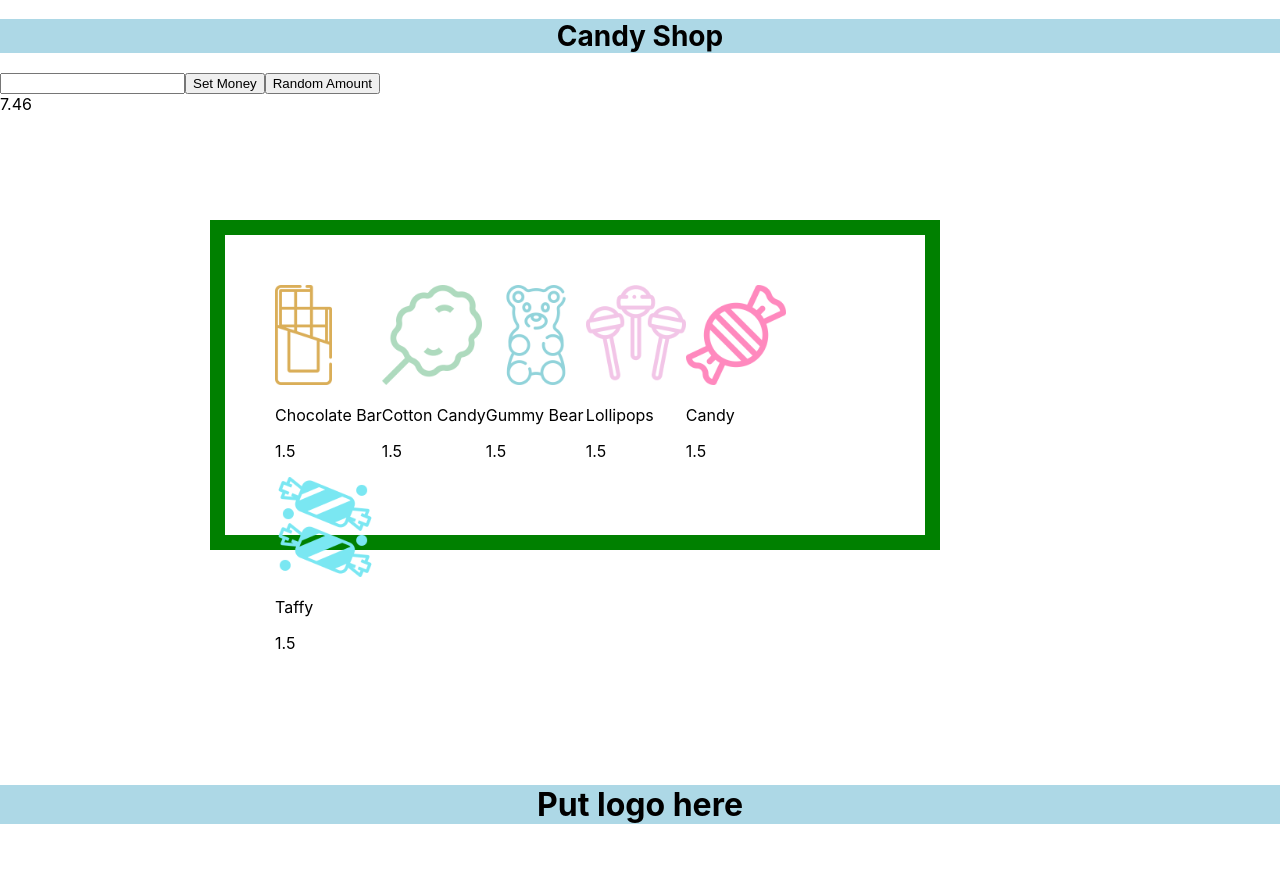
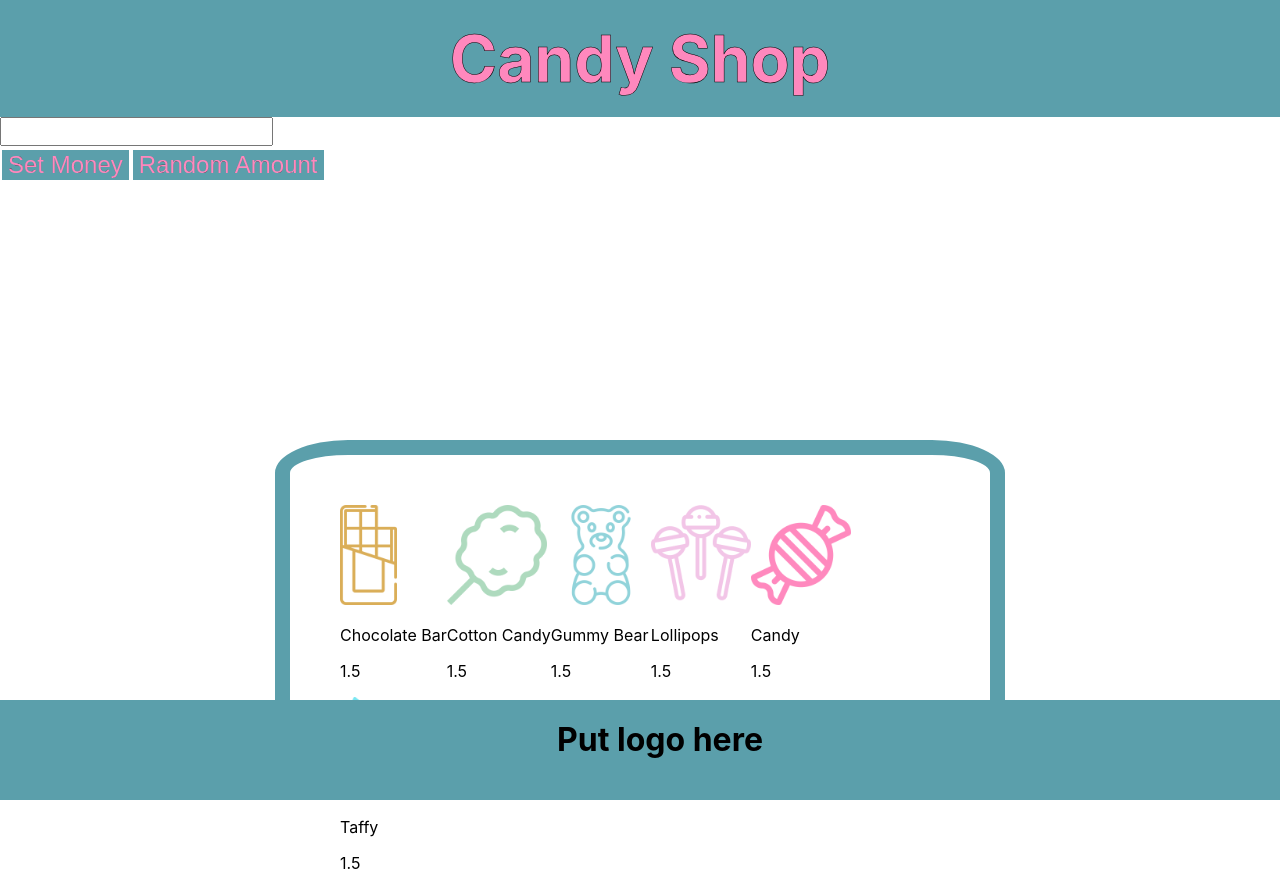
Before and after one commit to earl562/math-app, a React (Create React App) app: page / in a window 1280 px wide. Before the commit the page ends 824 px from the top, so only its background shows below. Built offline with nearby package versions, Linux system fonts and the light colour scheme.

Commit message:
fixed the css

```diff
--- a/src/App.css
+++ b/src/App.css
@@ -1,27 +1,68 @@
 .title {
-    background-color: lightblue;
+    background-color: #5b9fab;
     text-align: center;
-    font-size: 28px;
-}
+    font-size: 64px;
+    text-align: center;
+    padding: 20px;
+    left: 0;
+    top: 0;
+    margin: 0;
+    color: #ff88bd;
+    -webkit-text-stroke-width: .5px;
+    -webkit-text-stroke-color: black;
+    }
 
 .footer {
     text-align: center;
-    position: relative;
-    top: 650px;
-    background-color: lightblue;
+    background-color: #5b9fab;
+    padding: 20px;
+    position: fixed;
+    left: 0;
+    bottom: 0;
+    height: 60px;
+    width: 100%;
+    margin: 0;
 }
 
 .candyBox {
     width: 600px;
     height: 200px;
-    position: absolute;
-    top: 25%;
-    right: 25%;
-    border: 15px solid green;
+    border: 15px solid #5b9fab;
     padding: 50px;
-    margin: 20px;
+    margin-left: auto;
+    margin-right: auto;
+    margin-top: 20%;
+    border-radius: 10%;
 }
 
 .candyItem {
     display: inline-block;
 }
+
+.amount{
+    display: flex;
+    position: relative;
+    justify-content: center;
+    align-items: center;
+    font-size: 20px;
+}
+
+.box{
+    display: flex;
+    position: relative;
+    justify-content: center;
+    align-items: center;
+    font-size: 20px;
+}
+
+.submit {
+  background-color: #5b9fab;
+  border: none;
+  color: #ff88bd;
+  -webkit-text-stroke-width: .05px;
+  -webkit-text-stroke-color: black;
+  font-size: 24px;
+  text-decoration: none;
+  margin: 4px 2px;
+  align-items: center;
+}
--- a/src/App.js
+++ b/src/App.js
@@ -7,7 +7,7 @@ import Footer from './Components/footer'
 
 function App() {
     return (
-        <div className="App">
+        <div>
             <Header />
             <Money />
             <Footer />
--- a/src/Components/money.js
+++ b/src/Components/money.js
@@ -5,7 +5,7 @@ import { useState } from 'react';
 
 function Money() {
 
-    const [allowance, setAllowance] = useState((Math.random()*10).toFixed(2));
+    const [allowance, setAllowance] = useState((Math.random()*10));
     const updateMoney = (price) => {
         setAllowance( allowance - price < 0 ?  Underzero : allowance - price);
 
@@ -17,16 +17,16 @@ function Money() {
     }
 
     return (
-        <div className="App">
-            <input id={"allowanceInput"}/>
-            <button onClick={() => setAllowance(document.getElementById("allowanceInput").value)}>
+        <div>
+            <input className="box" id={"allowanceInput"}/>
+            <button className="submit" onClick={() => setAllowance(document.getElementById("allowanceInput").value)}>
                 Set Money
             </button>
-            <button onClick={() => setAllowance((Math.random() *10 ).toFixed(2))}>
+            <button className="submit" onClick={() => setAllowance((Math.random() *10 ))}>
                 Random Amount
             </button>
             <CandyShopWrapper updateMoney={updateMoney}/>
-            <div>{allowance}</div>
+            <div className="amount">Remaining Balance: ${allowance.toFixed(2)}</div>
         </div>
         )
     }
```
